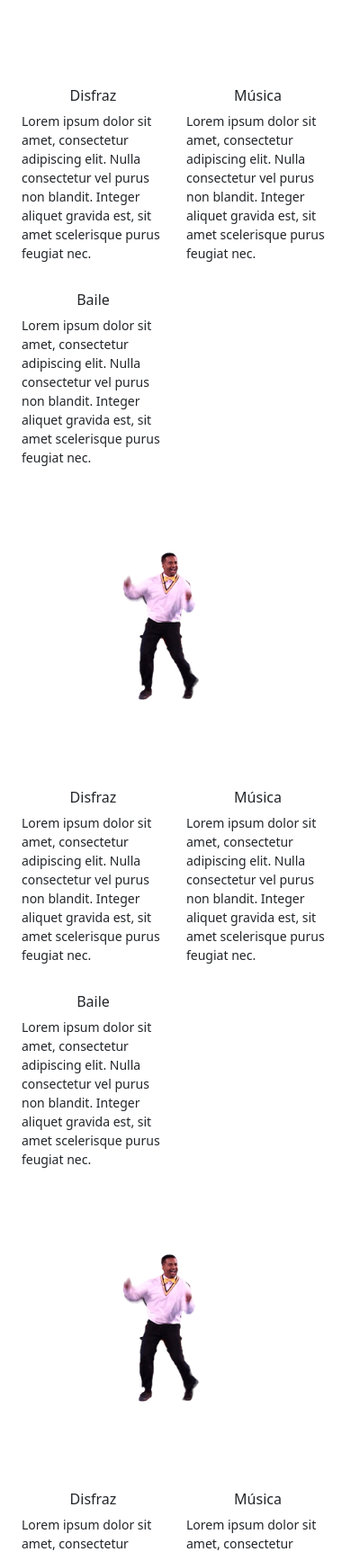
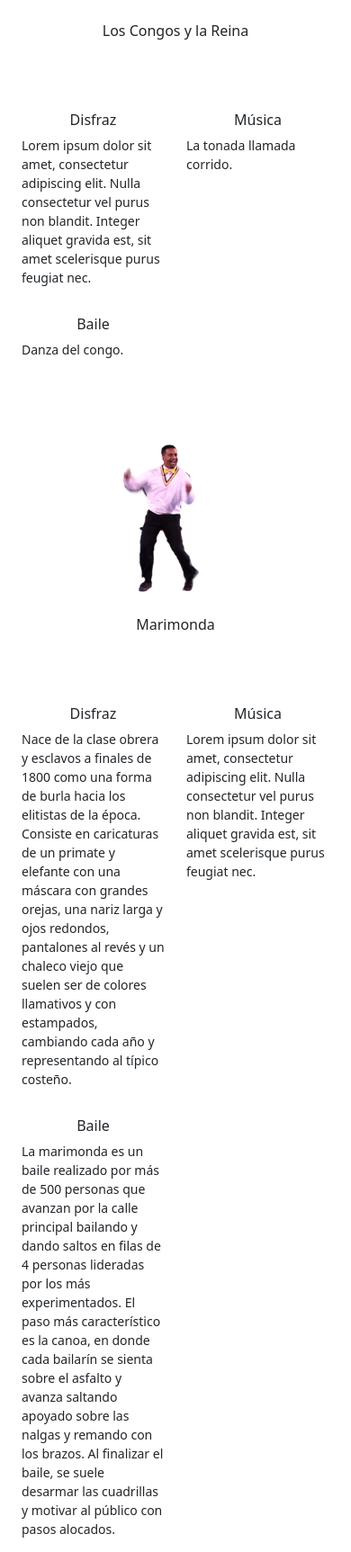
Before and after one commit to carnavaldebarranquilla/preentrega, a plain HTML site: page index.html in a window 390 px wide. Shown: the part 3614-5339 px from the top of the page at 90% size. Drawn offline with nearby package versions, Linux system fonts and the light colour scheme.

Commit message:
Add files via upload

```diff
--- a/index.html
+++ b/index.html
@@ -370,7 +370,7 @@
 
             <section class="container my-5">
                 <img src="img/dancing.gif" class="w-100"/>
-
+                <h1 class="fs-6 text-center">Los Congos y la Reina</h1>
                 <div class="container py-5">
                 <div class="row">
                 <div class="col-sm-9 col-md-9 col-lg-8 col-xl-7 col-xxl-6 mx-auto">
@@ -385,12 +385,12 @@
                         <div class="col-6 col-md-4 mb-3">
 
                             <h4 class="fs-6 text-center">Música</h4>
-                            <p class="small text-start">Lorem ipsum dolor sit amet, consectetur adipiscing elit. Nulla consectetur vel purus non blandit. Integer aliquet gravida est, sit amet scelerisque purus feugiat nec.</p>
+                            <p class="small text-start">La tonada llamada corrido.</p>
                         </div>
                         <div class="col-6 col-md-4 mb-3">
 
                             <h4 class="fs-6 text-center">Baile</h4>
-                            <p class="small text-start">Lorem ipsum dolor sit amet, consectetur adipiscing elit. Nulla consectetur vel purus non blandit. Integer aliquet gravida est, sit amet scelerisque purus feugiat nec.</p>
+                            <p class="small text-start">Danza del congo.</p>
                         </div>
                         </div>
 
@@ -400,7 +400,37 @@
         </div>
 
         <img src="img/dancing.gif" class="w-100"/>
+        <h1 class="fs-6 text-center">Marimonda</h1>
+                <div class="container py-5">
+                <div class="row">
+                <div class="col-sm-9 col-md-9 col-lg-8 col-xl-7 col-xxl-6 mx-auto">
 
+                   <br>
+                    <div class="row text-center ">
+                        <div class="col-6 col-md-4 mb-3">
+
+                            <h4 class="fs-6 text-center">Disfraz</h4>
+                            <p class="small text-start">Nace de la clase obrera y esclavos a finales de 1800 como una forma de burla hacia los elitistas de la época. Consiste en caricaturas de un primate y elefante con una máscara con grandes orejas, una nariz larga y ojos redondos, pantalones al revés y un chaleco viejo que suelen ser de colores llamativos y con estampados, cambiando cada año y representando al típico costeño.</p>
+                        </div>
+                        <div class="col-6 col-md-4 mb-3">
+
+                            <h4 class="fs-6 text-center">Música</h4>
+                            <p class="small text-start">Lorem ipsum dolor sit amet, consectetur adipiscing elit. Nulla consectetur vel purus non blandit. Integer aliquet gravida est, sit amet scelerisque purus feugiat nec.</p>
+                        </div>
+                        <div class="col-6 col-md-4 mb-3">
+
+                            <h4 class="fs-6 text-center">Baile</h4>
+                            <p class="small text-start">La marimonda es un baile realizado por más de 500 personas que avanzan por la calle principal bailando y dando saltos en filas de 4 personas lideradas por los más experimentados. El paso más característico es la canoa, en donde cada bailarín se sienta sobre el asfalto y avanza saltando apoyado sobre las nalgas y remando con los brazos. Al finalizar el baile, se suele desarmar las cuadrillas y motivar al público con pasos alocados.</p>
+                        </div>
+                        </div>
+
+                    </div>
+                </div>
+            </div>
+        </div>
+
+        <img src="img/dancing.gif" class="w-100"/>
+        <h1 class="fs-6 text-center">La Muerte y el Garabato</h1>
                 <div class="container py-5">
                 <div class="row">
                 <div class="col-sm-9 col-md-9 col-lg-8 col-xl-7 col-xxl-6 mx-auto">
@@ -415,42 +445,12 @@
                         <div class="col-6 col-md-4 mb-3">
 
                             <h4 class="fs-6 text-center">Música</h4>
-                            <p class="small text-start">Lorem ipsum dolor sit amet, consectetur adipiscing elit. Nulla consectetur vel purus non blandit. Integer aliquet gravida est, sit amet scelerisque purus feugiat nec.</p>
+                            <p class="small text-start">Chandé</p>
                         </div>
                         <div class="col-6 col-md-4 mb-3">
 
                             <h4 class="fs-6 text-center">Baile</h4>
-                            <p class="small text-start">Lorem ipsum dolor sit amet, consectetur adipiscing elit. Nulla consectetur vel purus non blandit. Integer aliquet gravida est, sit amet scelerisque purus feugiat nec.</p>
-                        </div>
-                        </div>
-
-                    </div>
-                </div>
-            </div>
-        </div>
-
-        <img src="img/dancing.gif" class="w-100"/>
-
-                <div class="container py-5">
-                <div class="row">
-                <div class="col-sm-9 col-md-9 col-lg-8 col-xl-7 col-xxl-6 mx-auto">
-
-                   <br>
-                    <div class="row text-center ">
-                        <div class="col-6 col-md-4 mb-3">
-
-                            <h4 class="fs-6 text-center">Disfraz</h4>
-                            <p class="small text-start">Lorem ipsum dolor sit amet, consectetur adipiscing elit. Nulla consectetur vel purus non blandit. Integer aliquet gravida est, sit amet scelerisque purus feugiat nec.</p>
-                        </div>
-                        <div class="col-6 col-md-4 mb-3">
-
-                            <h4 class="fs-6 text-center">Música</h4>
-                            <p class="small text-start">Lorem ipsum dolor sit amet, consectetur adipiscing elit. Nulla consectetur vel purus non blandit. Integer aliquet gravida est, sit amet scelerisque purus feugiat nec.</p>
-                        </div>
-                        <div class="col-6 col-md-4 mb-3">
-
-                            <h4 class="fs-6 text-center">Baile</h4>
-                            <p class="small text-start">Lorem ipsum dolor sit amet, consectetur adipiscing elit. Nulla consectetur vel purus non blandit. Integer aliquet gravida est, sit amet scelerisque purus feugiat nec.</p>
+                            <p class="small text-start">Danza del Garabato.</p>
                         </div>
                         </div>
 
@@ -468,22 +468,22 @@
                     <div class="col-sm-6 col-md-3">
                         <img src="img/1.jpg" class="w-100"/>
                             <rect width="100%" height="100%" fill="#ccc" />
-                        </svg>
+                        <h4 class="fs-6 text-center">Arroz de payazo</h4>
                     </div>
                     <div class="col-sm-6 col-md-3">
                         <img src="img/2.jpg" class="w-100"/>
                             <rect width="100%" height="100%" fill="#ccc" />
-                        </svg>
+                        <h4 class="fs-6 text-center">El patillazo</h4>
                     </div>
                     <div class="col-sm-6 col-md-3">
                         <img src="img/3jpg" class="w-100"/>
                             <rect width="100%" height="100%" fill="#ccc" />
-                        </svg>
+                        <h4 class="fs-6 text-center">Arepa trifásica</h4>
                     </div>
                     <div class="col-sm-6 col-md-3">
                         <img src="img/4.jpg" class="w-100"/>
                             <rect width="100%" height="100%" fill="#ccc" />
-                        </svg>
+                        <h4 class="fs-6 text-center">Pescado en cabrito</h4>
                     </div>
                 </div>
             </section>
```
